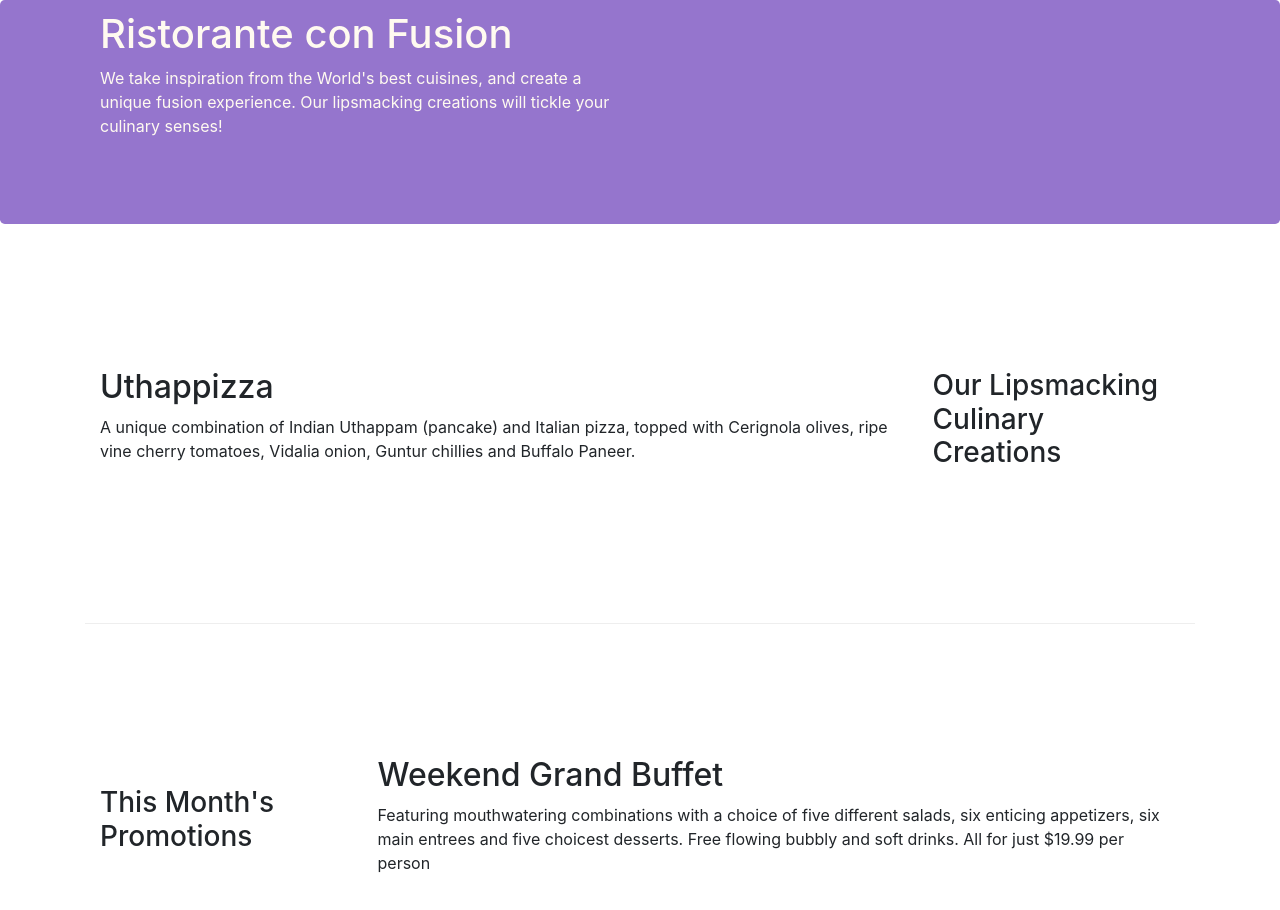
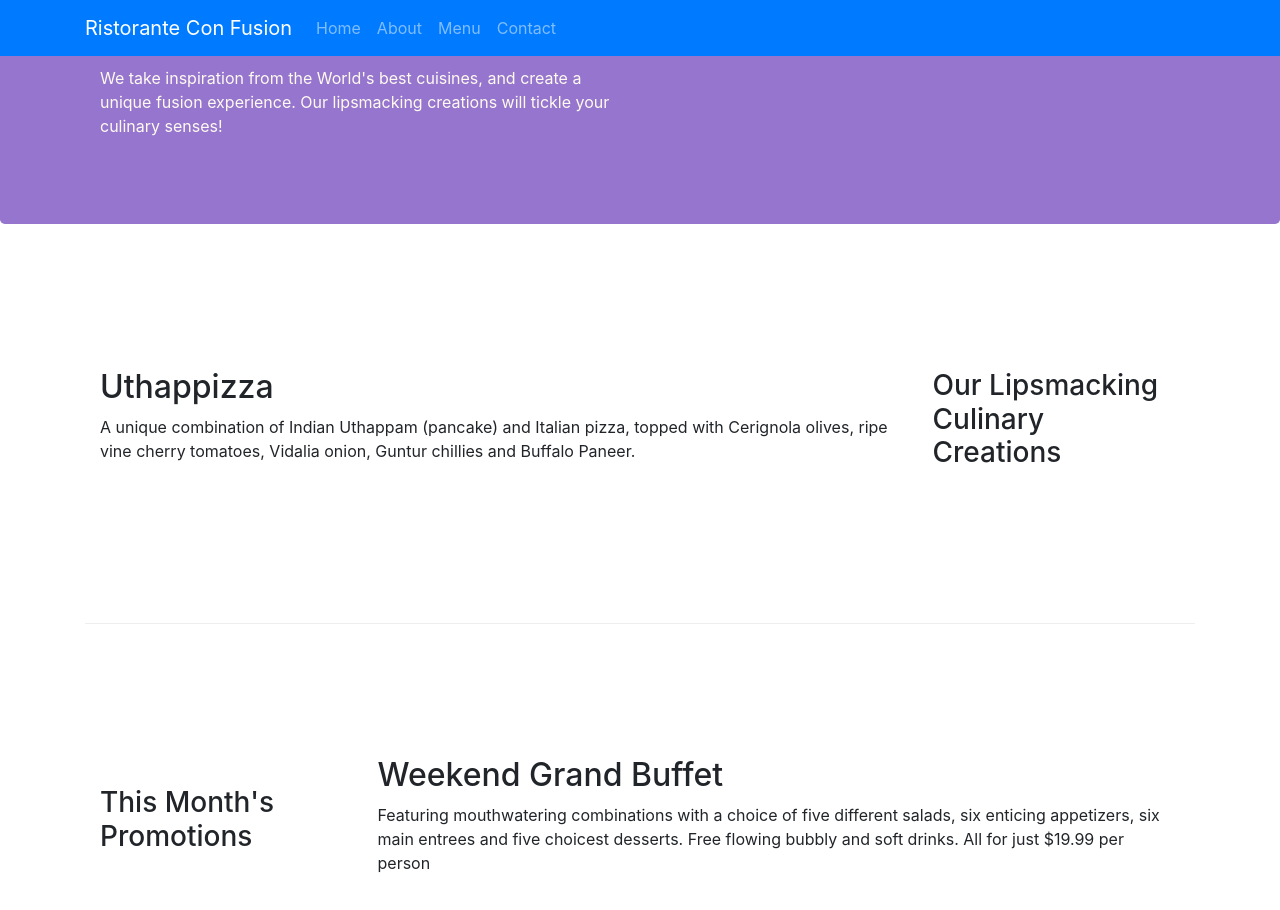
Before and after one commit to BryanLoops/Coursera-Assignments, a website: page index.html in a window 1280 px wide. Shown: the top 910 px of the page. Drawn offline with nearby package versions, Linux system fonts and the light colour scheme.

Commit message:
Second week basics

```diff
--- a/index.html
+++ b/index.html
@@ -16,6 +16,19 @@
 </head>
 
 <body>
+    <nav class="navbar navbar-dark navbar-expand-sm bg-primary fixed-top">
+        <div class="container">
+            <a class="navbar-brand" href="#">
+                Ristorante Con Fusion
+            </a>
+            <ul class="navbar-nav mr-auto">
+                <li class="nav-item"><a class="nav-link" href="#">Home</a></li>
+                <li class="nav-item"><a class="nav-link" href="./aboutus.html">About</a></li>
+                <li class="nav-item"><a class="nav-link" href="#">Menu</a></li>
+                <li class="nav-item"><a class="nav-link" href="#">Contact</a></li>
+            </ul>
+        </div>
+    </nav>
 
     <header class="jumbotron">
         <div class="container">
```
Also changed, not shown: aboutus.html (+7 -1 lines), package.json (+10 -2 lines).
